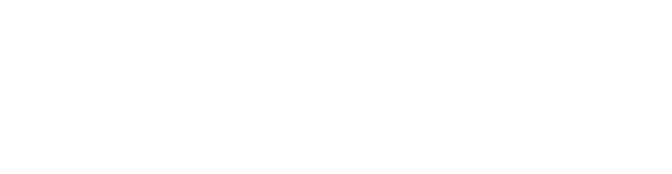
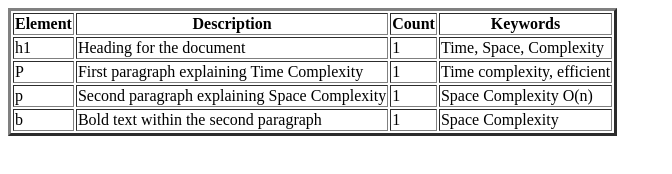
Before and after one commit to acciojob/time-and-space-complexity-Rahul-Tankhiwale, a website: page main.html in a window 1280 px wide. Shown: the whole page, without its empty margins (0-672 px from the left). Drawn offline with Linux system fonts and the light colour scheme.

Commit message:
created a submission

```diff
--- a/main.html
+++ b/main.html
@@ -10,6 +10,48 @@
 	<!-- the entire body must be written by student -->
     <script type="text/javascript" src="./script.js">
 </script>
+	 <table border='3' width=''>
+        <thead>
+            <tr>
+                <th>Element</th>
+                <th>Description</th>
+                <th>Count</th>
+				<th>Keywords</th>
+            </tr>
+        </thead>
+        <tbody>
+            <tr>
+                <td>h1</td>
+                <td>Heading for the document</td>
+                <td>1</td>
+				<td>Time, Space, Complexity</td>
+            </tr>
+            <tr>
+                <td>P</td>
+                <td>First paragraph explaining Time Complexity</td>
+                <td>1</td>
+				<td>	Time complexity, efficient</td>
+            </tr>
+
+            <tr>
+                <td>p</td>
+                <td>Second paragraph explaining Space Complexity</td>
+                <td>1</td>
+				<td>Space Complexity O(n)</td>
+            </tr>
+
+
+            <tr>
+                <td>b</td>
+                <td>Bold text within the second paragraph</td>
+                <td>1</td>
+				<td>Space Complexity</td>
+            </tr>
+        </tbody>
+    </table>
+
+
+
 
 </body>
 
```
